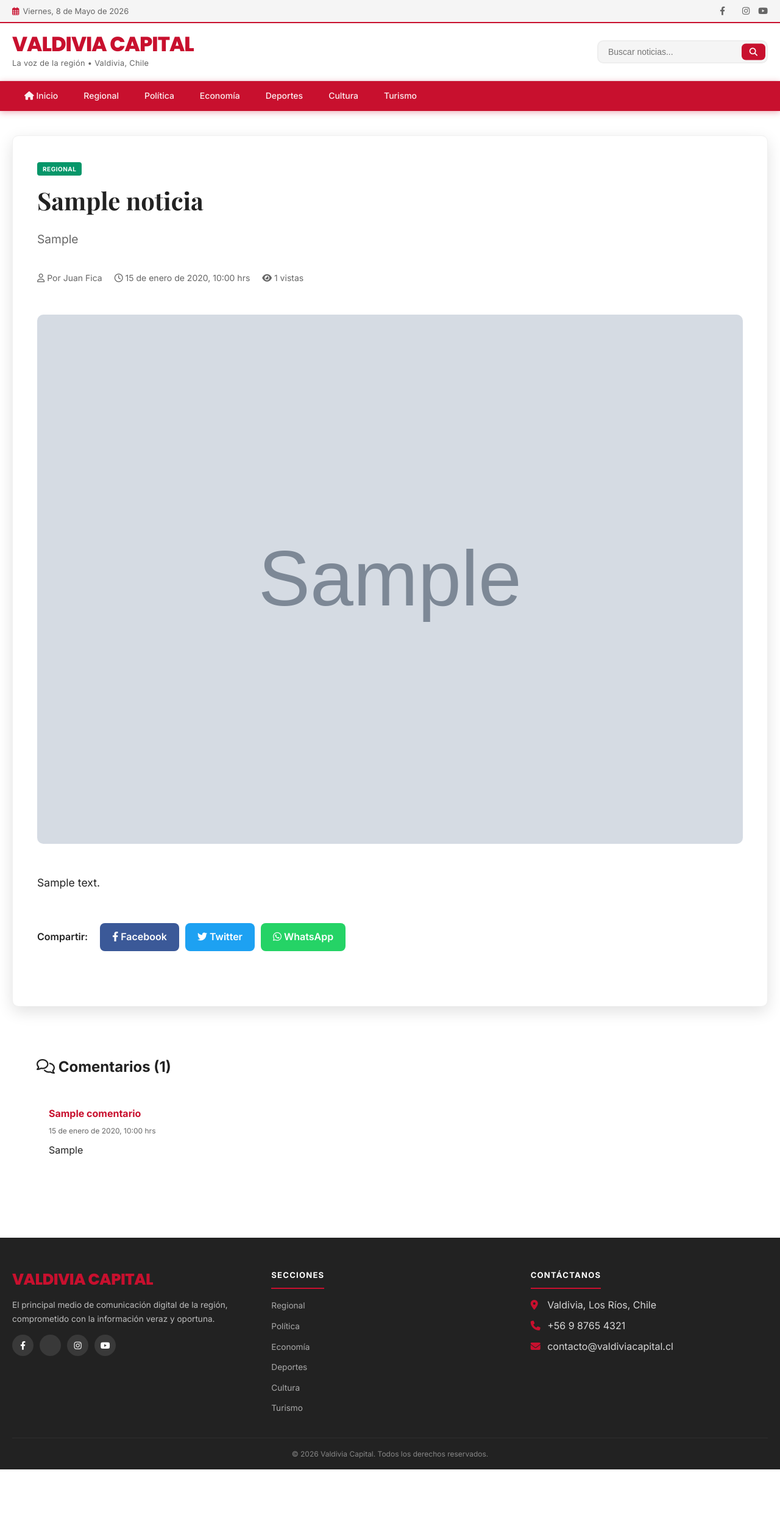
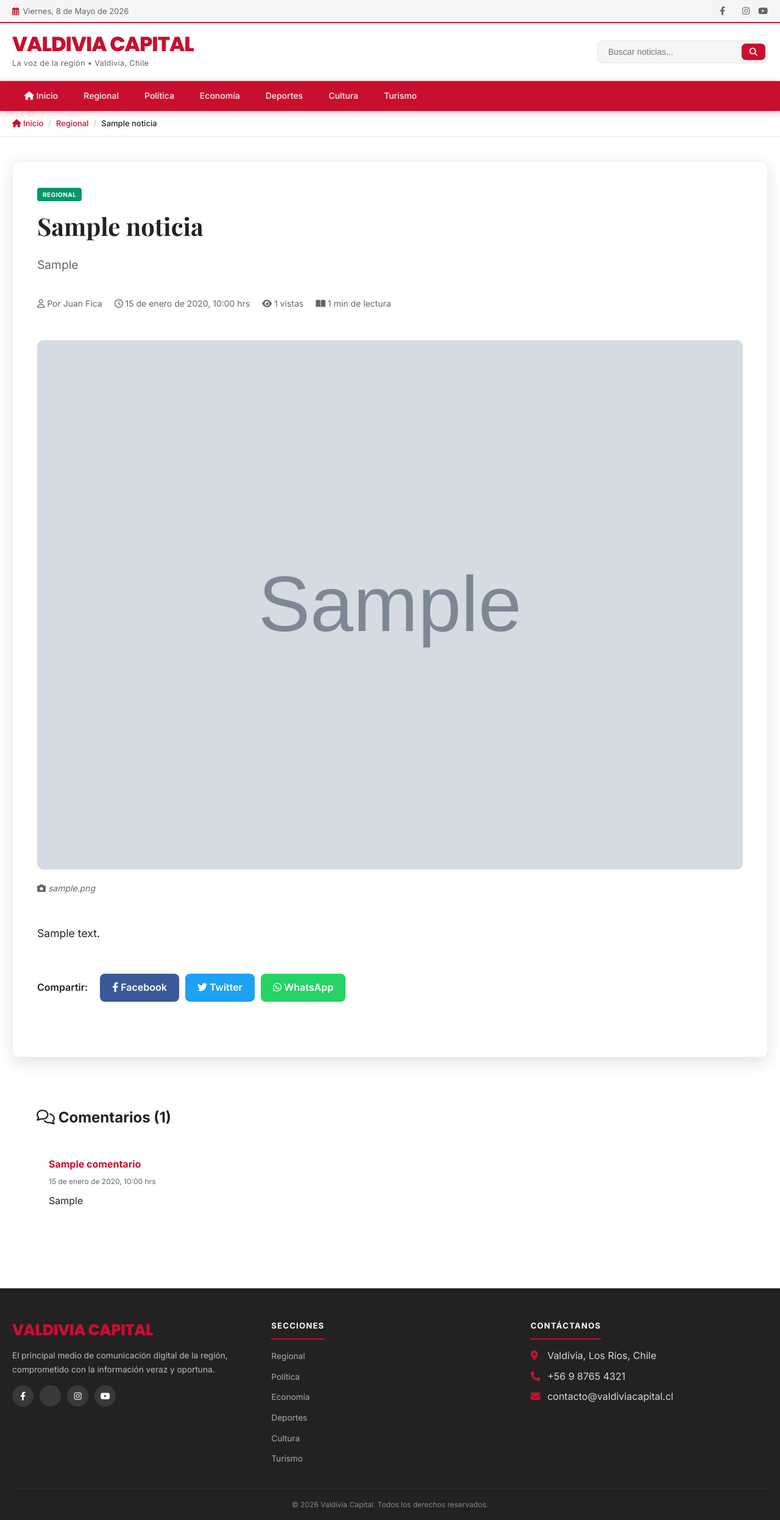
Before and after one commit to juanand87/valdiviacapital, a PHP site: the page made by noticia.php in a window 1280 px wide. Shown: the whole page at 61% size. Before the commit the page ends 2410 px from the top, so only its background shows below. Run offline with PHP 8.4, Linux system fonts and the light colour scheme; data comes from the database, SQL or seed files in the repository; tables that the repository leaves empty hold one stand-in row (values such as "Sample post"); grey boxes marked "Sample" are stand-in pictures.

Commit message:
Fase 2: breadcrumb, tiempo lectura, barra progreso, caption imagen, fix relacionadas

```diff
--- a/noticia.php
+++ b/noticia.php
@@ -40,6 +40,10 @@ if (!$noticia) {
 
 // Incrementar vistas
 $db->prepare("UPDATE noticias SET vistas = vistas + 1 WHERE id = ?")->execute([$noticia['id']]);
+
+// Tiempo de lectura estimado
+$palabras = str_word_count(strip_tags($noticia['contenido']));
+$tiempoLectura = max(1, round($palabras / 200));
 
 // Noticias relacionadas
 $stmtRel = $db->prepare("
@@ -242,9 +246,44 @@ $comentarios = $stmtCom->fetchAll();
             color: var(--color-gray);
             margin-bottom: 10px;
         }
+        /* Breadcrumb */
+        .breadcrumb-bar {
+            background: var(--color-light);
+            padding: 10px 0;
+            border-bottom: 1px solid #e5e7eb;
+        }
+        .breadcrumb-nav {
+            display: flex;
+            align-items: center;
+            gap: 8px;
+            font-size: 13px;
+            color: var(--color-gray);
+            flex-wrap: wrap;
+        }
+        .breadcrumb-nav a {
+            color: var(--color-primary);
+            font-weight: 500;
+        }
+        .breadcrumb-nav a:hover { text-decoration: underline; }
+        .breadcrumb-nav .sep { color: #bbb; }
+        .breadcrumb-nav .current { color: var(--color-dark); font-weight: 500; }
+        /* Barra de progreso de lectura */
+        #reading-progress {
+            position: fixed;
+            top: 0;
+            left: 0;
+            height: 3px;
+            background: var(--color-primary);
+            width: 0%;
+            z-index: 10000;
+            transition: width 0.1s linear;
+        }
     </style>
 </head>
 <body>
+    <!-- Barra de progreso de lectura -->
+    <div id="reading-progress"></div>
+
     <!-- Barra superior -->
     <div class="top-header">
         <div class="container">
@@ -298,6 +337,21 @@ $comentarios = $stmtCom->fetchAll();
         </div>
     </nav>
 
+    <!-- Breadcrumb -->
+    <div class="breadcrumb-bar">
+        <div class="container">
+            <nav class="breadcrumb-nav" aria-label="Ruta de navegación">
+                <a href="index.php"><i class="fas fa-home"></i> Inicio</a>
+                <span class="sep">/</span>
+                <a href="seccion.php?cat=<?php echo clean($noticia['categoria_slug']); ?>">
+                    <?php echo clean($noticia['categoria_nombre']); ?>
+                </a>
+                <span class="sep">/</span>
+                <span class="current"><?php echo clean(truncate($noticia['titulo'], 65)); ?></span>
+            </nav>
+        </div>
+    </div>
+
     <!-- Contenido de la Noticia -->
     <div class="container">
         <article class="article-full">
@@ -316,12 +370,16 @@ $comentarios = $stmtCom->fetchAll();
                     <span><i class="far fa-user"></i> Por <?php echo clean($noticia['autor_nombre']); ?></span>
                     <span><i class="far fa-clock"></i> <?php echo formatDate($noticia['fecha_publicacion']); ?></span>
                     <span><i class="fas fa-eye"></i> <?php echo number_format($noticia['vistas']); ?> vistas</span>
+                    <span><i class="fas fa-book-open"></i> <?php echo $tiempoLectura; ?> min de lectura</span>
                 </div>
             </div>
 
             <?php if ($noticia['imagen_principal']): ?>
             <div class="article-image-main">
                 <img src="<?php echo clean($noticia['imagen_principal']); ?>" alt="<?php echo clean($noticia['titulo']); ?>">
+                <?php if (!empty($noticia['imagen_caption'])): ?>
+                <p class="image-caption"><i class="fas fa-camera"></i> <?php echo clean($noticia['imagen_caption']); ?></p>
+                <?php endif; ?>
             </div>
             <?php endif; ?>
 
@@ -349,11 +407,7 @@ $comentarios = $stmtCom->fetchAll();
                 <h3 style="font-size: 1.5rem; font-weight: 700; margin-bottom: 20px;">Noticias Relacionadas</h3>
                 <?php foreach ($relacionadas as $relacionada): ?>
                 <a href="noticia.php?slug=<?php echo clean($relacionada['slug']); ?>" class="related-item">
-                    <?php if ($relacionada['imagen_principal']): ?>
-                        <img src="<?php echo clean($relacionada['imagen_principal']); ?>" alt="<?php echo clean($relacionada['titulo']); ?>">
-                    <?php else: ?>
-                        <img src="https://via.placeholder.com/120x80/2563eb/ffffff" alt="<?php echo clean($relacionada['titulo']); ?>">
-                    <?php endif; ?>
+                    <img src="<?php echo $relacionada['imagen_principal'] ? clean($relacionada['imagen_principal']) : 'https://picsum.photos/seed/' . $relacionada['id'] . '/120/80'; ?>" alt="<?php echo clean($relacionada['titulo']); ?>">
                     <div>
                         <h4><?php echo clean($relacionada['titulo']); ?></h4>
                         <span style="font-size: 12px; color: var(--color-gray);">
@@ -426,5 +480,14 @@ $comentarios = $stmtCom->fetchAll();
 
     <script src="https://code.jquery.com/jquery-3.7.1.min.js"></script>
     <script src="assets/js/main.js"></script>
+    <script>
+        // Barra de progreso de lectura
+        $(window).on('scroll', function () {
+            var docHeight = $(document).height() - $(window).height();
+            var scrolled = $(window).scrollTop();
+            var progress = docHeight > 0 ? (scrolled / docHeight) * 100 : 0;
+            $('#reading-progress').css('width', Math.min(100, progress) + '%');
+        });
+    </script>
 </body>
 </html>
```
